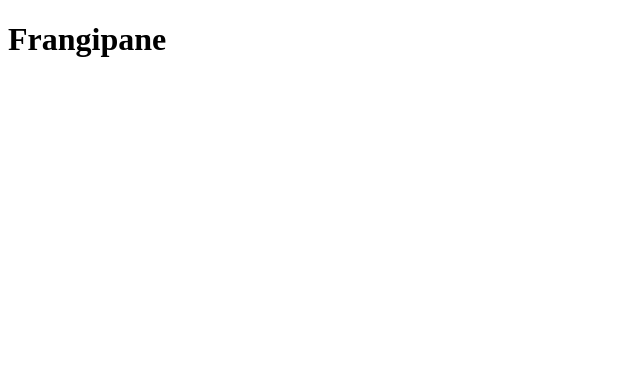
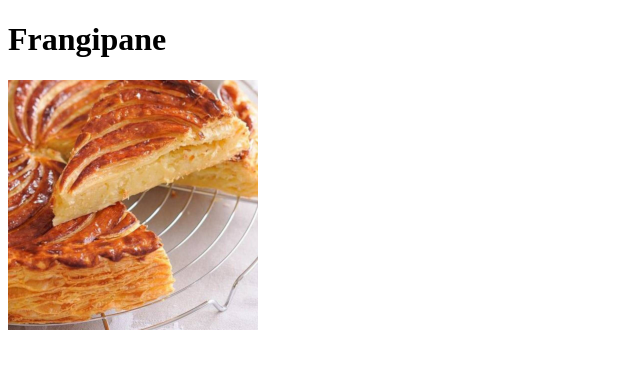
Before and after one commit to Feilipu69/Odin-project, a plain HTML site: page recipes/frangipane.html in a window 1280 px wide. Shown: the whole page, without its empty margins (0-640 px from the left). Drawn offline with Linux system fonts and the light colour scheme.

Commit message:
add image of frangipane

```diff
--- a/recipes/frangipane.html
+++ b/recipes/frangipane.html
@@ -7,5 +7,6 @@
 	</head>
 	<body>
 		<h1>Frangipane</h1>
+		<img src="../images/frangipane.png" alt="image of frangipane" />
 	</body>
 </html>
```
